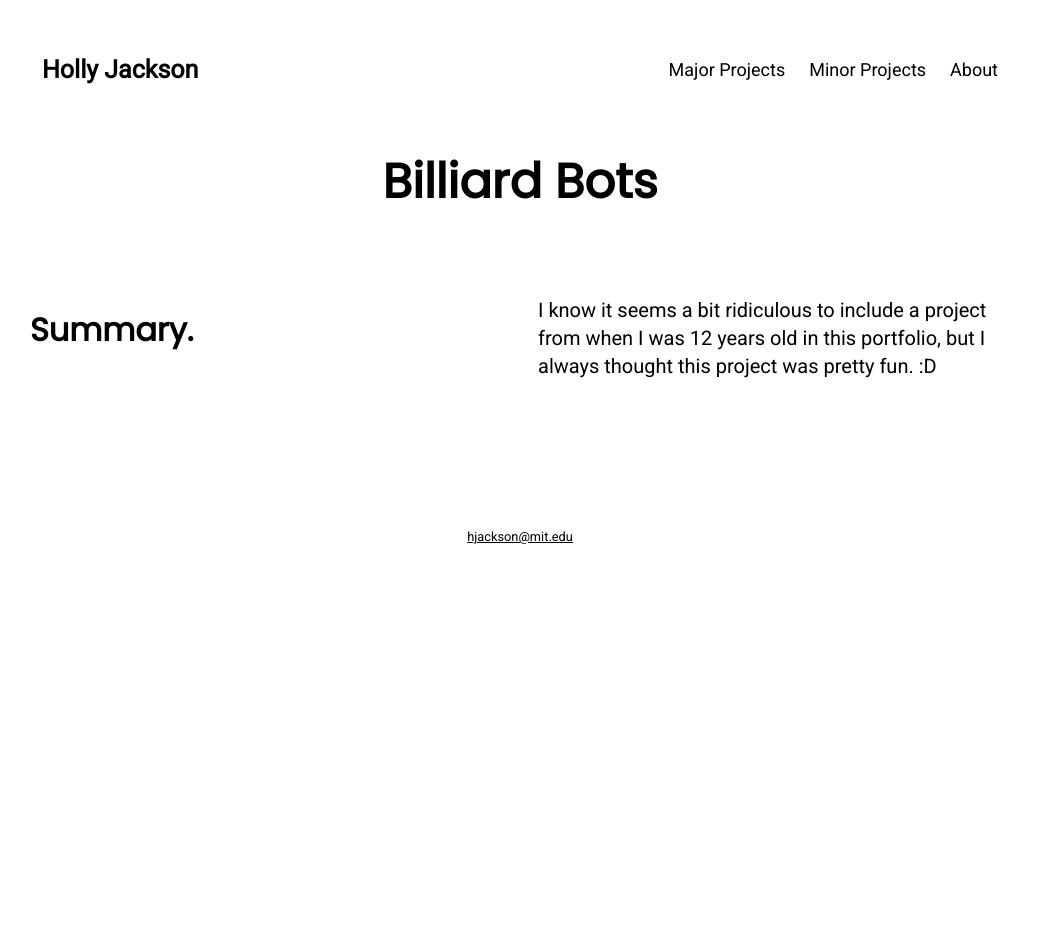
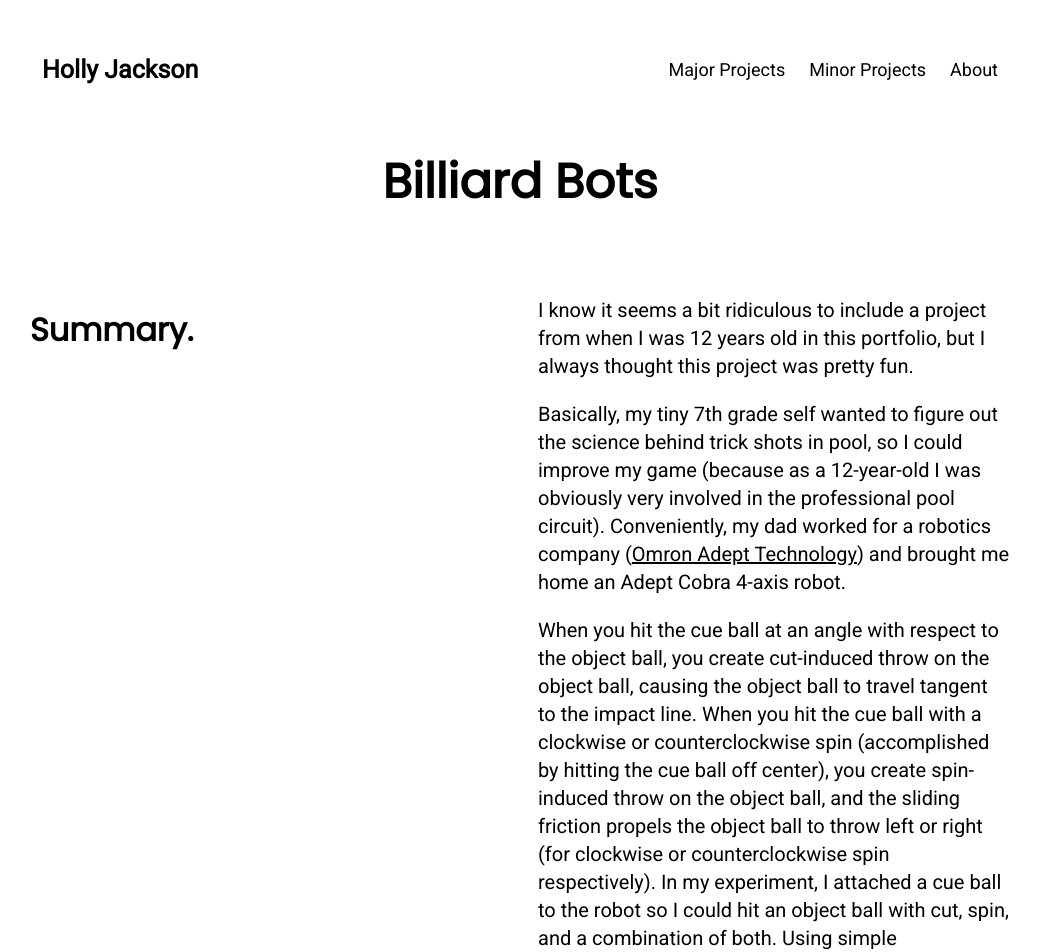
Before and after one commit to hollyjackson/hollyjackson.github.io, a Jekyll site: the page built from minor-projects/billiard-bots/index.html, in a window 1280 px wide. Shown: the top 952 px of the page, without its empty margins (120-1160 px from the left). Built offline with Jekyll 4.4.1, drawn with Linux system fonts in a browser that asks for light colours; before the commit the page ends 900 px from its top, so only the background shows below that; some of the changed text lies outside the part shown.

Commit message:
billiard bots page details

```diff
--- a/css/main.css
+++ b/css/main.css
@@ -348,7 +348,7 @@ img {
     padding: 5px 0;
     position: absolute;
     z-index: 1;
-    bottom: -750%;
+    bottom: -715%;
     left: 50%;
     margin-left: -100px;
 
--- a/minor-projects/billiard-bots/index.html
+++ b/minor-projects/billiard-bots/index.html
@@ -12,7 +12,46 @@ menu: <a href="/">Major Projects</a><a href="/minor-projects">Minor Projects</a>
     </div>
     <div class="column_grid">
         <div class="content">
-            <p style="text-align:left">I know it seems a bit ridiculous to include a project from when I was 12 years old in this portfolio, but I always thought this project was pretty fun. :D</p>
+            <p style="text-align:left">I know it seems a bit ridiculous to include a project from when I was 12 years old in this portfolio, but I always thought this project was pretty fun.</p>
+            <p style="text-align:left">Basically, my tiny 7th grade self wanted to figure out the science behind trick shots in pool, so I could improve my game (because as a 12-year-old I was obviously very involved in the professional pool circuit).  Conveniently, my dad worked for a robotics company (<a class="active" href="https://en.wikipedia.org/wiki/Omron_Adept">Omron Adept Technology</a>) and brought me home an Adept Cobra 4-axis robot.</p>
+            <p style="text-align:left">When you hit the cue ball at an angle with respect to the object ball, you create cut-induced throw on the object ball, causing the object ball to travel tangent to the impact line.  When you hit the cue ball with a clockwise or counterclockwise spin (accomplished by hitting the cue ball off center), you create spin-induced throw on the object ball, and the sliding friction propels the object ball to throw left or right (for clockwise or counterclockwise spin respectively).  In my experiment, I attached a cue ball to the robot so I could hit an object ball with cut, spin, and a combination of both.  Using simple trigonometry, I predicted the object ball's trajectory in each shot.</p>
+            <p style="text-align:left">The results?  I'm now marginally better at pool.  And there are permanents scuffs in my parents' pool table from robotic abuse.</p>
         </div>
     </div>
 </div>
+
+
+<br><br>
+
+<div class="content">
+    <img class="slides" src="/minor-projects/billiard-bots/images/throw2.png" alt="Stress Testing" style="width:100%">
+    <p style="text-align:left;">The effects of cut-induced throw, spin-induced throw, and a combination of both (total-induced throw).</p>
+</div>
+
+<br><br>
+
+<div class="content">
+    <img class="slides" src="/minor-projects/billiard-bots/images/setup1.png" alt="Stress Testing" style="width:100%">
+    <p style="text-align:left;">Setup.  I used a wooden fixture to properly position the cue and object balls.  In half of the tests, I placed a rubber band around the cue ball to create more friction.</p>
+</div>
+
+<br><br>
+
+<div class="content">
+    <img class="slides" src="/minor-projects/billiard-bots/images/setup2.png" alt="Stress Testing" style="width:100%">
+    <p style="text-align:left;">Small child (me) collecting data on final position of object ball.</p>
+</div>
+
+<br><br>
+
+<div class="content">
+    <img class="slides" src="/minor-projects/billiard-bots/images/cut.png" alt="Stress Testing" style="width:100%">
+    <p style="text-align:left;">A prediction of the effect of 7&#176; cut angle.</p>
+</div>
+
+<br><br>
+
+<div class="content">
+    <img class="slides" src="/minor-projects/billiard-bots/images/robot_code.JPG" alt="Stress Testing" style="width:100%">
+    <p style="text-align:left;">Simple code driving the robot to strike the object ball with the cue ball.</p>
+</div>
```
Also changed, not shown: minor-projects/billiard-bots/images/cut.png (added), minor-projects/billiard-bots/images/throw2.png (added), 3 other files.
